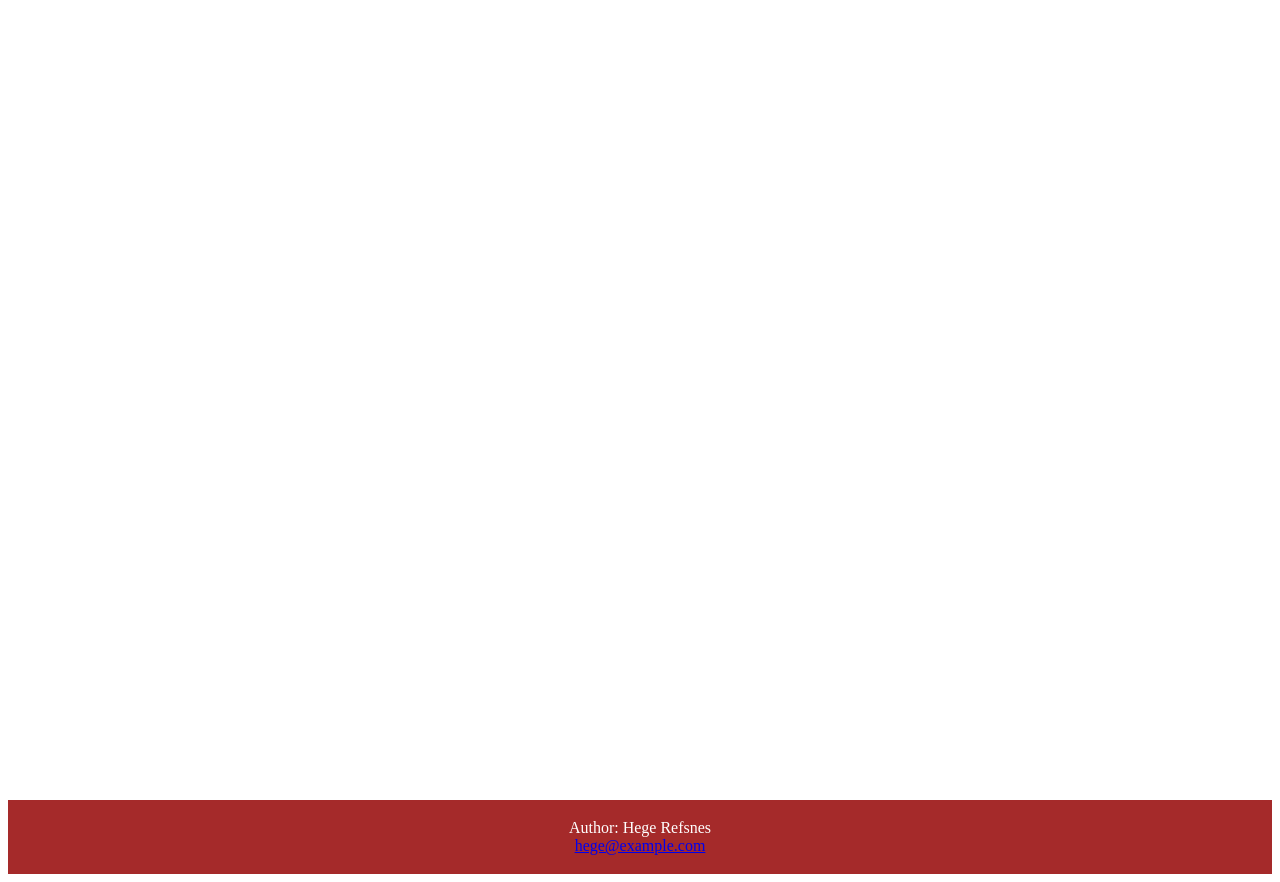
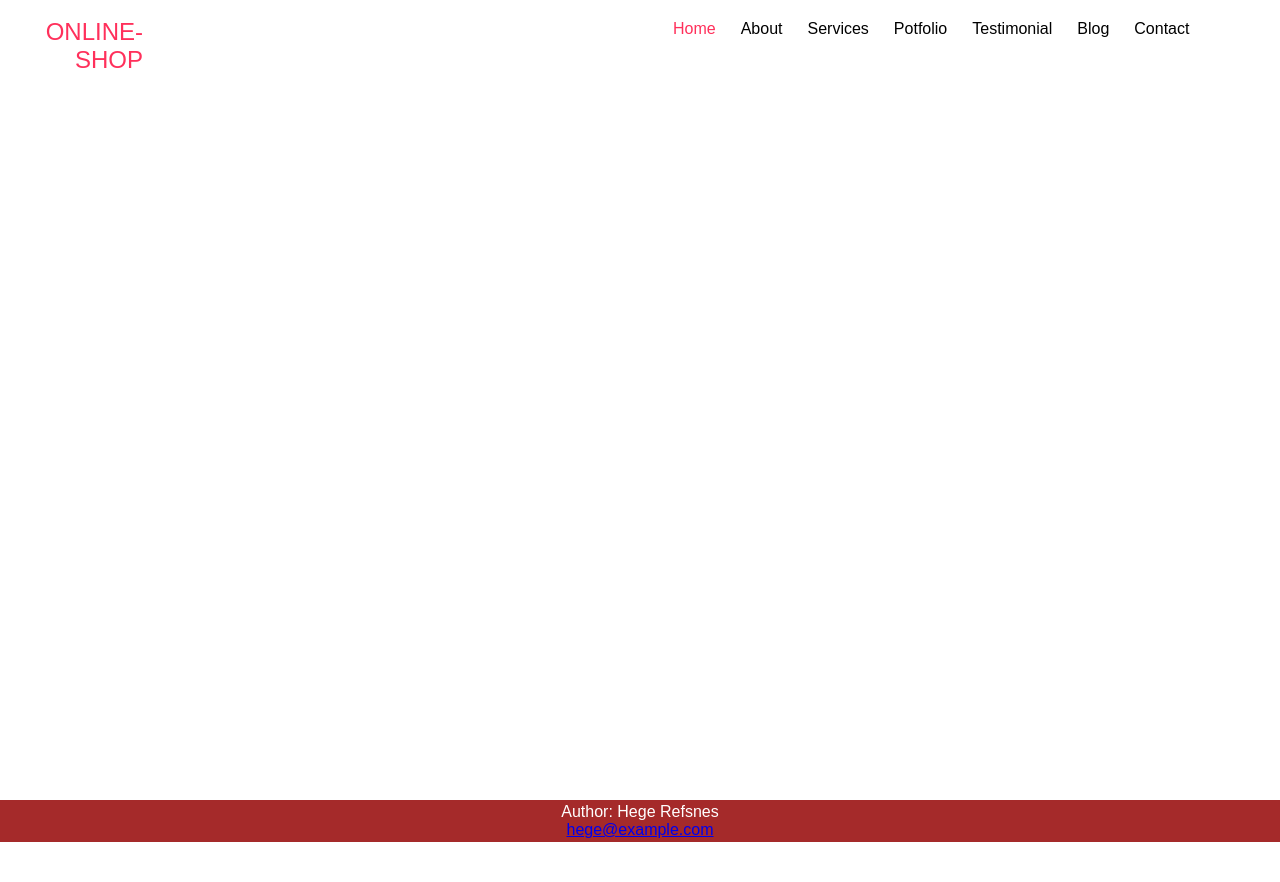
Before and after one commit to AyaAshraf1148/demo-repo, a plain HTML site: page index.html in a window 1280 px wide. After the commit the page ends 842 px from the top, so only its background shows below. Drawn offline with Linux system fonts and the light colour scheme.

Commit message:
added navbar

```diff
--- a/index.html
+++ b/index.html
@@ -8,9 +8,103 @@
   color: white;
   margin-top:100vh;
 }
+*
+{
+    margin: 0;
+    padding: 0;
+    font-family: "Source Sans Pro", sans-serif;
+}
+/*section 1*/
+
+/* navbar*/
+.nav
+{
+    position: fixed;
+    top:0;
+    width:100%;
+    display: flex;
+    justify-content: space-between;
+}
+.nav1
+{
+    width:10%;
+    text-align: right;
+    padding: 18px 15px;
+    font-size: 24px;
+
+}
+.nav1 a
+{
+    color:#ff305b;
+}
+.nav1 ul
+{
+    list-style: none;
+}
+.nav1 ul li a
+{
+    text-decoration: none;
+}
+.nav2
+{
+    width:40%;
+    display: flex;
+    list-style: none;
+    font-size: 16px;
+    padding-right:100px;
+    justify-content: space-between;
+    transition: all 3s;
+    transition-timing-function: ease-in;
+}
+.nav2 ul
+{
+    list-style: none;
+    display: flex;
+
+}
+.nav2 li
+{
+    padding-top: 20px;
+    padding-bottom: 20px;
+    padding-left: 5px;
+    padding-right:20px;
+}
+.nav2 ul li a
+{
+    text-decoration: none;
+    color: black;
+    font-weight: lighter;
+}
+.nav2 .home1
+{
+    color:#ff305b;
+}
+.nav2 ul li a:hover
+{
+    color:#ff305b;
+}
+
        </style>
     </head>
     <body>
+        <div class="nav">
+            <div class="nav1">
+                <ul>
+                    <li><a href="">ONLINE-SHOP</a></li>
+                </ul>
+            </div>
+            <div class="nav2">
+                <ul>
+                    <li><a href="" class="home1">Home</a></li>
+                    <li><a href="">About</a></li>
+                    <li><a href="">Services</a></li>
+                    <li><a href="">Potfolio</a></li>
+                    <li><a href="">Testimonial</a></li>
+                    <li><a href="">Blog</a></li>
+                    <li><a href="">Contact</a></li>
+                </ul>
+            </div>
+        </div>
         <footer>
             <p>Author: Hege Refsnes<br>
             <a href="mailto:hege@example.com">hege@example.com</a></p>
```
